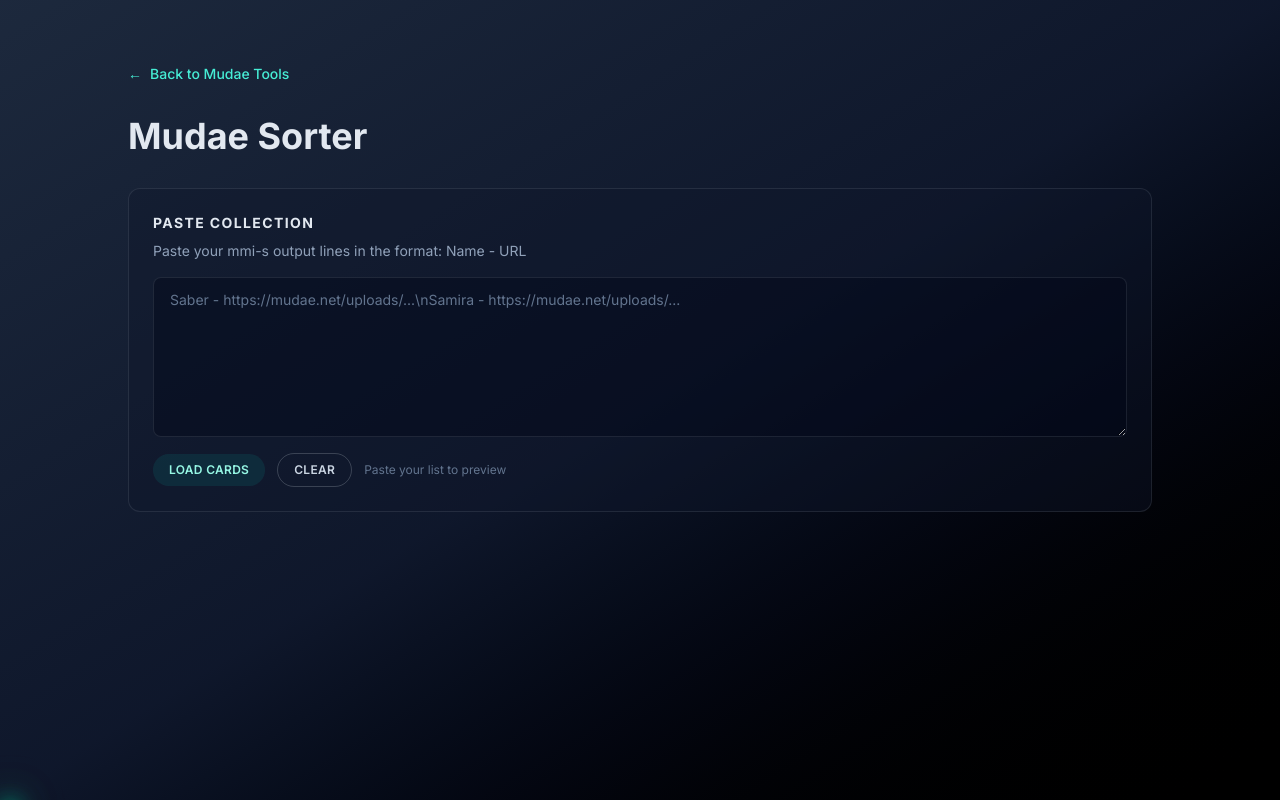
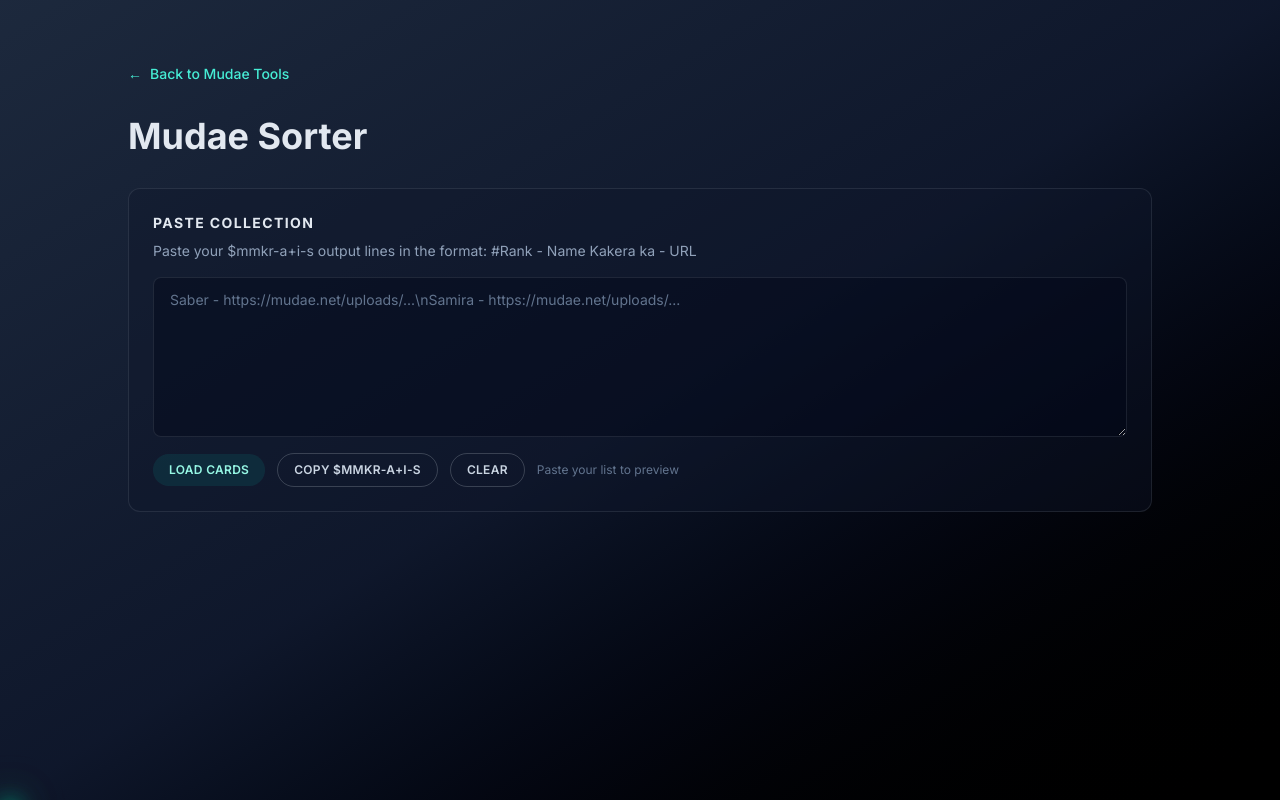
Before and after one commit to sentrisentri/portfolio, a Next.js app: page /mudae-tools/sorter in a window 1280 px wide. Built offline with nearby package versions, Linux system fonts and the light colour scheme.

Commit message:
Enhance MudaeSorterPage: add kakera support and copy command for $mmkr-a+i-s

```diff
--- a/src/app/mudae-tools/sorter/page.tsx
+++ b/src/app/mudae-tools/sorter/page.tsx
@@ -7,6 +7,7 @@
   id: string;
   name: string;
   imageUrl?: string;
+  kakera?: string;
 };
 
 export default function MudaeSorterPage() {
@@ -17,6 +18,7 @@
   const [dragOverIndex, setDragOverIndex] = useState<number | null>(null);
   const [exportOutput, setExportOutput] = useState('');
   const [copyLabel, setCopyLabel] = useState('Copy');
+  const [mmkrCopyLabel, setMmkrCopyLabel] = useState('Copy $mmkr-a+i-s');
   const [isDivorceMode, setIsDivorceMode] = useState(false);
   const [selectedForDivorce, setSelectedForDivorce] = useState<string[]>([]);
   const [isTradeMode, setIsTradeMode] = useState(false);
@@ -90,11 +92,22 @@
       .map((line) => line.trim())
       .filter(Boolean)
       .map((line, index) => {
-        const match = line.match(/^(.*?)\s*-\s*(https?:\/\/\S+)$/);
-        if (!match) return null;
+        const matchMmkr = line.match(/^#?[\d,]+\s*-\s*(.*?)\s+(\d[\d,]*)\s*ka\s*-\s*(https?:\/\/\S+)$/i);
+        const matchMmi = line.match(/^(.*?)\s*-\s*(https?:\/\/\S+)$/);
 
-        const name = match[1]?.trim();
-        const imageUrl = match[2]?.trim();
+        if (matchMmkr) {
+          const name = matchMmkr[1]?.trim();
+          const kakera = matchMmkr[2]?.trim();
+          const imageUrl = matchMmkr[3]?.trim();
+          if (!name || !imageUrl) return null;
+
+          return { id: `p-${index}`, name, imageUrl, kakera } as SorterEntry;
+        }
+
+        if (!matchMmi) return null;
+
+        const name = matchMmi[1]?.trim();
+        const imageUrl = matchMmi[2]?.trim();
         if (!name || !imageUrl) return null;
 
         return { id: `p-${index}`, name, imageUrl } as SorterEntry;
@@ -316,6 +329,17 @@
     }
   };
 
+  const handleCopyMmkrCommand = async () => {
+    try {
+      await navigator.clipboard.writeText('$mmkr-a+i-s');
+      setMmkrCopyLabel('Copied');
+      window.setTimeout(() => setMmkrCopyLabel('Copy $mmkr-a+i-s'), 1200);
+    } catch {
+      setMmkrCopyLabel('Failed');
+      window.setTimeout(() => setMmkrCopyLabel('Copy $mmkr-a+i-s'), 1200);
+    }
+  };
+
   return (
     <div className="relative min-h-screen bg-gradient-to-br from-slate-800 via-slate-900 to-black text-slate-300 font-sans animate-fade-in">
       <div
@@ -341,7 +365,7 @@
             <div>
               <h2 className="text-sm font-bold uppercase tracking-widest text-slate-200">Paste Collection</h2>
               <p className="mt-2 text-sm text-slate-400">
-                Paste your mmi-s output lines in the format: Name - URL
+                Paste your $mmkr-a+i-s output lines in the format: #Rank - Name Kakera ka - URL
               </p>
             </div>
             <textarea
@@ -358,6 +382,13 @@
                 disabled={!parsedPreview.length}
               >
                 Load {parsedPreview.length ? parsedPreview.length : ''} Cards
+              </button>
+              <button
+                className="rounded-full border border-slate-200/20 px-4 py-2 text-xs font-semibold uppercase tracking-wide text-slate-300 transition hover:border-slate-200/40"
+                type="button"
+                onClick={handleCopyMmkrCommand}
+              >
+                {mmkrCopyLabel}
               </button>
               <button
                 className="rounded-full border border-slate-200/20 px-4 py-2 text-xs font-semibold uppercase tracking-wide text-slate-300 transition hover:border-slate-200/40"
@@ -487,12 +518,15 @@
                         No image
                       </div>
                     )}
-                    <div className="absolute left-1.5 top-1.5 rounded-full bg-black/70 px-1.5 py-0.5 text-[10px] font-semibold text-slate-100">
+                    <div className="absolute right-1.5 top-1.5 rounded-md bg-black/70 px-1.5 py-0.5 text-[10px] font-semibold text-slate-100">
                       #{index + 1}
                     </div>
                     {useCompactGrid && (
-                      <div className="absolute inset-x-0 bottom-0 bg-gradient-to-t from-black/85 to-transparent px-1.5 pb-1 pt-3 text-[10px] font-medium text-slate-100 truncate" title={entry.name}>
-                        {entry.name}
+                      <div className="absolute inset-x-0 bottom-0 bg-gradient-to-t from-black/85 to-transparent px-1.5 pb-1 pt-3 text-[10px] font-medium text-slate-100" title={entry.name}>
+                        {entry.kakera && (
+                          <div className="text-[9px] font-semibold text-teal-200">{entry.kakera} ka</div>
+                        )}
+                        <div className="truncate">{entry.name}</div>
                       </div>
                     )}
                   </div>
```
